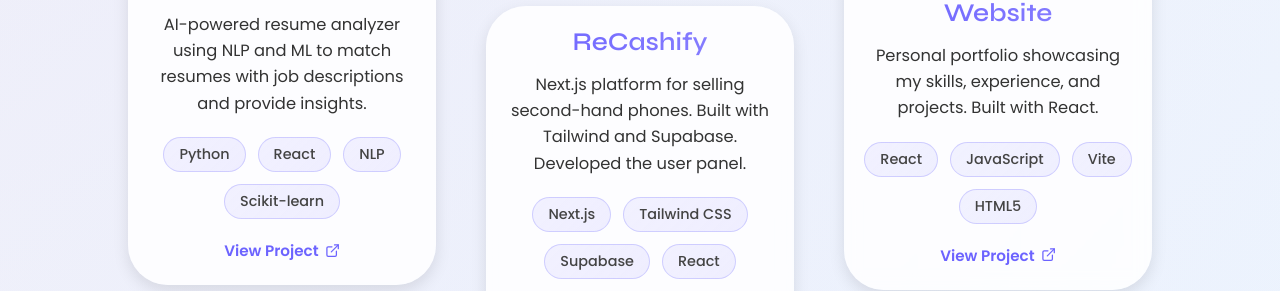
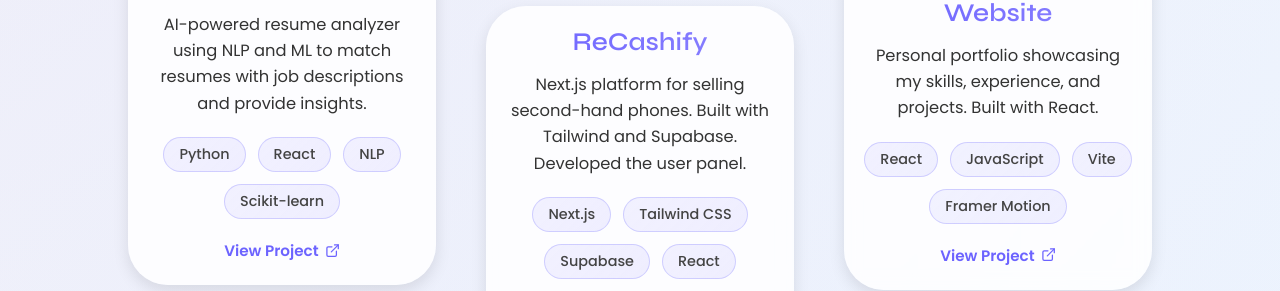
Before and after one commit to AnasShaikh01/anas-portfolio, a React (Vite) app: page / in a window 1280 px wide. Shown: the part 2970-3261 px from the top of the page. Built offline with nearby package versions, Linux system fonts and the light colour scheme.

Commit message:
Slight fix

```diff
--- a/src/components/ProjectsSection.jsx
+++ b/src/components/ProjectsSection.jsx
@@ -23,7 +23,7 @@
       title: "My Portfolio Website",
       description:
         "Personal portfolio showcasing my skills, experience, and projects. Built with React.",
-      tech: ["React", "JavaScript", "Vite", "HTML5"],
+      tech: ["React", "JavaScript", "Vite", "Framer Motion"],
       link: "https://anas-shaikh.vercel.app",
     },
   ];
```
